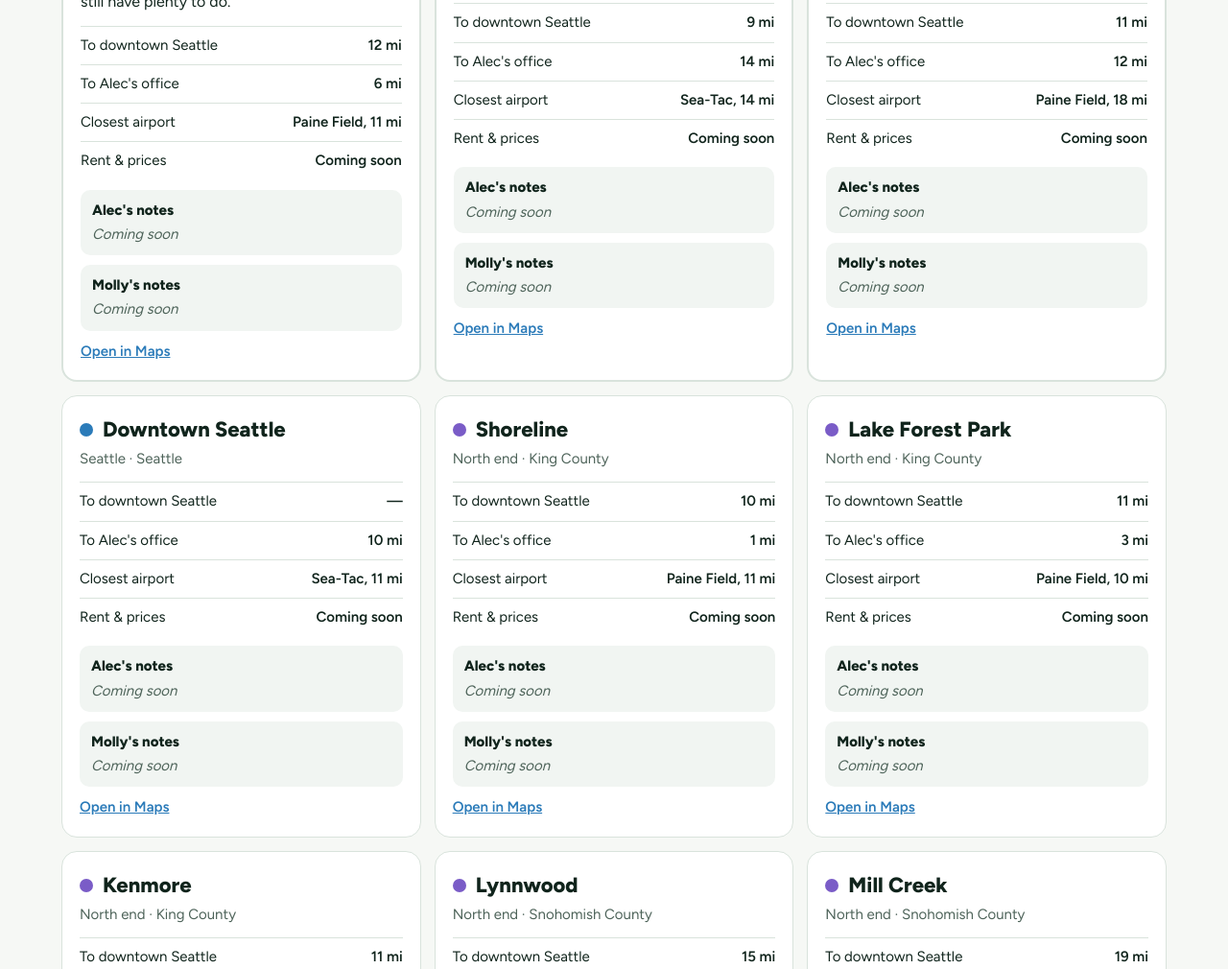
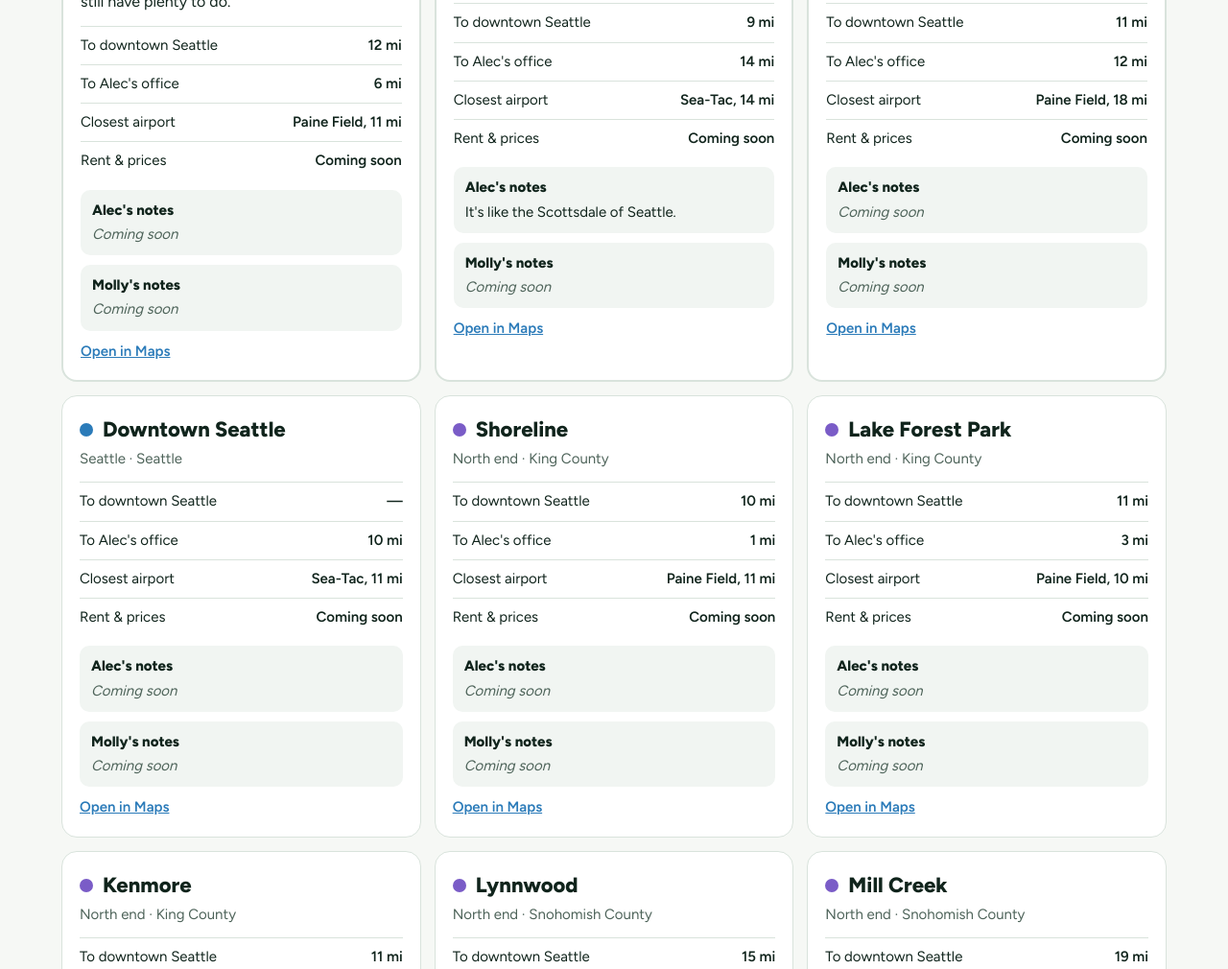
Before and after one commit to adr9986/moms-move, a plain HTML site: page index.html in a window 1280 px wide. Shown: the part 2415-3425 px from the top of the page at 96% size. Drawn offline with Linux system fonts and the light colour scheme.

Commit message:
Add files via upload

```diff
--- a/index.html
+++ b/index.html
@@ -135,7 +135,7 @@ A.forEach(a=>Object.assign(a,px(a.lat,a.lng)));
 /* Notes: fill in alec / molly for each area id. Use \n for a new line. */
 const N={
 wseattle:{alec:'',molly:''},edmonds:{alec:'',molly:''},uqa:{alec:'',molly:''},bothell:{alec:'',molly:''},
-ebellevue:{alec:'',molly:''},redmond:{alec:'',molly:''},seattle:{alec:'',molly:''},shoreline:{alec:'',molly:''},
+ebellevue:{alec:"It's like the Scottsdale of Seattle.",molly:''},redmond:{alec:'',molly:''},seattle:{alec:'',molly:''},shoreline:{alec:'',molly:''},
 lfp:{alec:'',molly:''},kenmore:{alec:'',molly:''},lynnwood:{alec:'',molly:''},millcreek:{alec:'',molly:''},
 woodinville:{alec:'',molly:''},kirkland:{alec:'',molly:''},mercer:{alec:'',molly:''}};
 const esc=s=>String(s).replace(/[&<>"']/g,c=>({'&':'&amp;','<':'&lt;','>':'&gt;','"':'&quot;',"'":'&#39;'})[c]);
```
